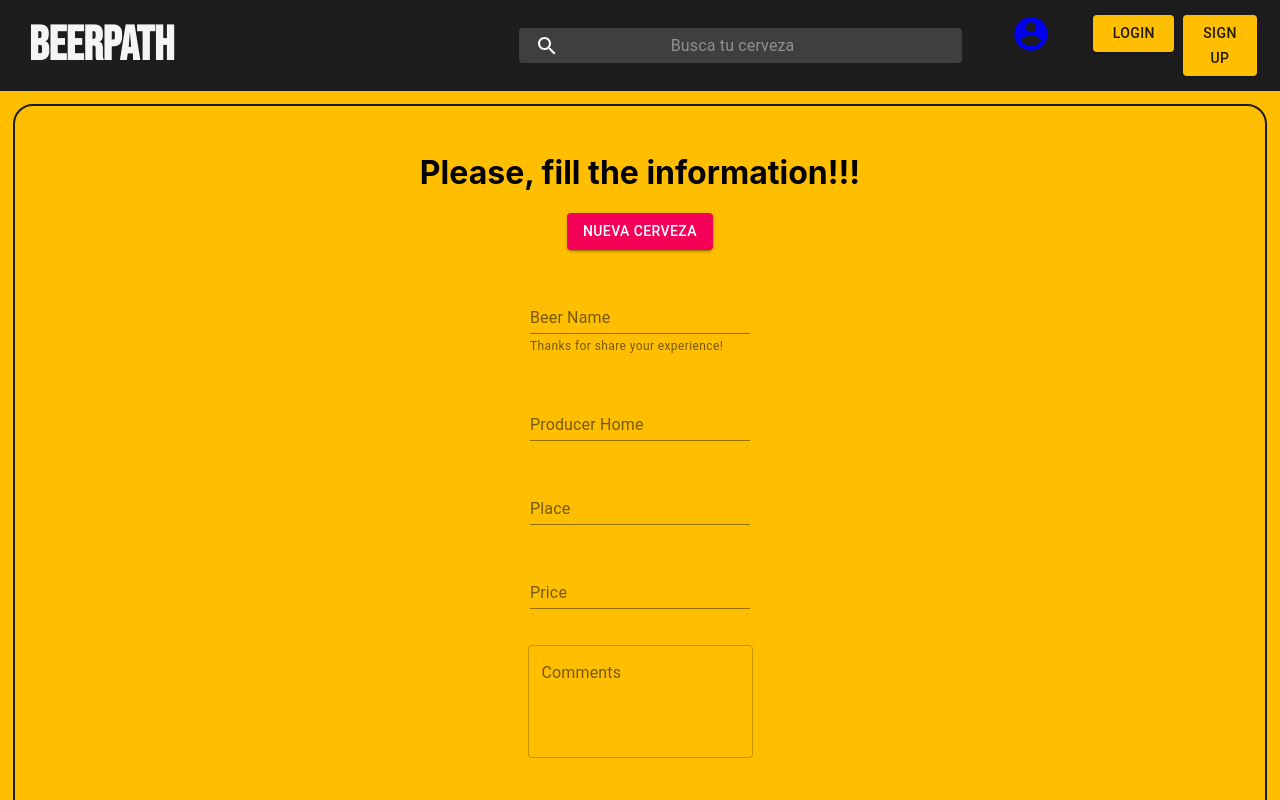
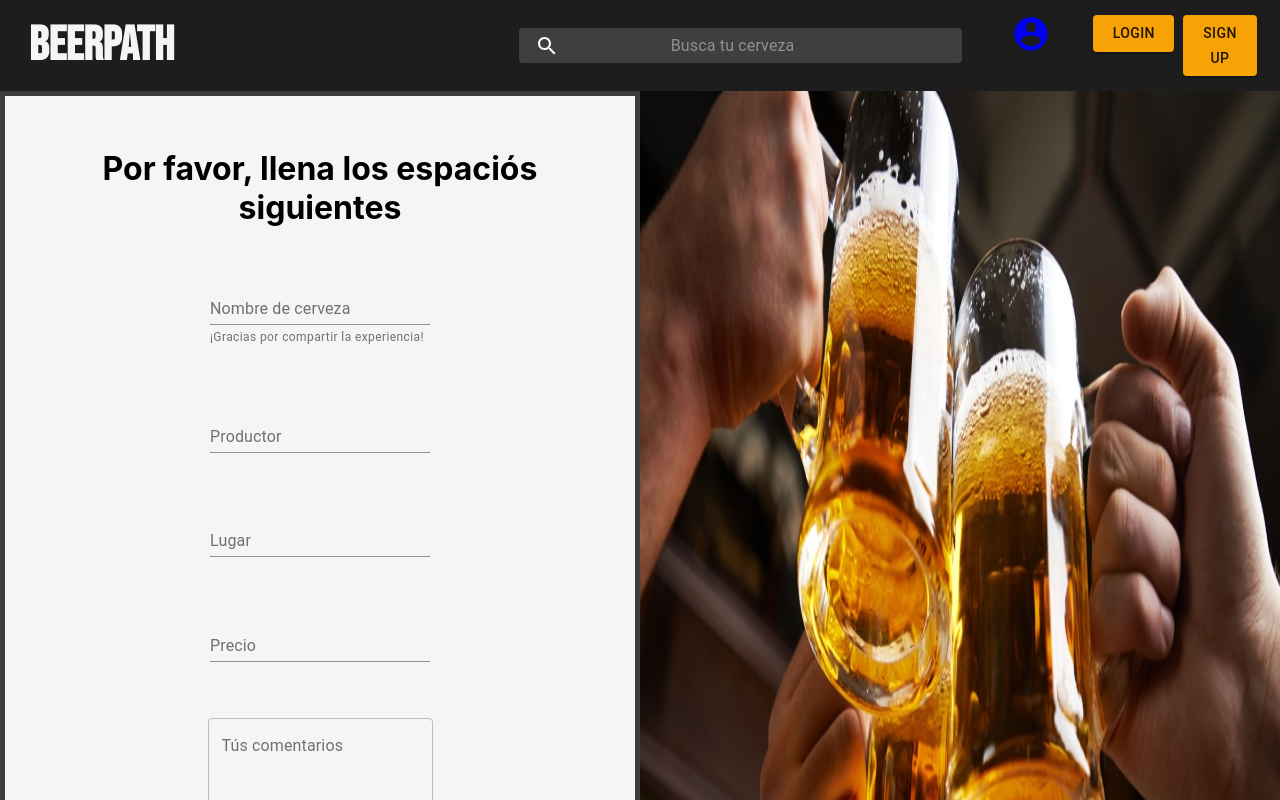
Before and after one commit to grja04/Beer-Path-Front, a React (Create React App) app: page /post in a window 1280 px wide. Shown: the top 800 px of the page. Built offline with nearby package versions, Linux system fonts and the light colour scheme.

Commit message:
post chela, actualizado

```diff
--- a/src/components/yellowButton.js
+++ b/src/components/yellowButton.js
@@ -10,7 +10,7 @@ const useStyles = makeStyles((theme) => ({
     },
   },
   button:{
-    background:'#FFBF00',
+    background:'#F7A205',
     width:'90%',
     margin:'1%'
   },
--- a/src/pages/post.js
+++ b/src/pages/post.js
@@ -1,4 +1,4 @@
-import React,{useState} from "react"
+import React, { useState } from "react"
 import FormControl from '@material-ui/core/FormControl';
 import InputLabel from '@material-ui/core/InputLabel';
 import Input from '@material-ui/core/Input';
@@ -8,66 +8,76 @@ import { Grid } from '@material-ui/core';
 import YellowButton from '../components/yellowButton';
 import TextField from '@material-ui/core/TextField';
 import Button from '@material-ui/core/Button';
-import {Link} from "react-router-dom";
+import { Link } from "react-router-dom";
 
 const useStyles = makeStyles((theme) => ({
   pageRoot: {
-    background:'#FFBF00',
+    background: '#F5F5F5',
   },
-    contentWrapper:{
-      background:'#FFBF00',
-      margin:'1%',
-      justifyContent:'center',
-      alignItems:'center',
-      display:'block',
-      border:'2px solid',
-      borderColor:'#1d1d1d',
-      borderRadius:'20px',
-      padding:'2%',
+  contentWrapper: {
+    background: '#F5F5F5',
+    justifyContent: 'center',
+    border: '5px solid',
+    borderColor: '#403B3B',
+    padding: '5%',
   },
-    formStyle:{
-      margin:'3%'
-    }}))
+  formStyle: {
+    margin: '5%',
+    background: '#F5F5F5',
+    font:'#F5F5F5',
+    width: '50%',
+  },
+  imagePost: {
+    justifyContent: 'right'
+  },
+  button: {
+    background: '#F7A205',
+    justifyContent: 'center',
+    width:'15%'
+  },
+  formContainer: {
+    justifyContent: 'rigth',
+    background: '#292929'
+  }
+}))
 
 function Post() {
   const classes = useStyles();
   const [postData, setPostData] = useState({});
-  const getPostData=event=>{
+  const getPostData = event => {
     let property = event.target.name
     let value = event.target.value
-    setPostData({...postData, [property]:value})
+    setPostData({ ...postData, [property]: value })
   }
-  const savePostData = ()=>{
+  const savePostData = () => {
     console.log('el boton esta funcionando en post')
-    fetch("",{
+    fetch("", {
       method: "POST",
       body: JSON.stringify(postData)
     })
   }
   return (
     <Grid container className={classes.pageRoot}>
+      <Grid item xs={12} sm={6} className={classes.formContainer}>
         <Grid container className={classes.contentWrapper}>
           <Grid item>
-          <h1>Please, fill the information!!!</h1>
-          <Link to='/beer'><Button variant="contained" color="secondary">
-            NUEVA CERVEZA
-          </Button></Link>
+            <h1>Por favor, llena los espaciós siguientes</h1>
           </Grid>
           <Grid item className={classes.formStyle}>
             <FormControl>
-          <InputLabel htmlFor="my-input">Beer Name</InputLabel>
+              <InputLabel htmlFor="my-input">Nombre de cerveza</InputLabel>
               <Input
                 onChange={getPostData}
                 name="name"
                 id="my-input"
                 aria-describedby="my-helper-text"
               />
-          <FormHelperText id="my-helper-text">Thanks for share your experience!</FormHelperText>
+              <FormHelperText id="my-helper-text">¡Gracias por compartir la experiencia!</FormHelperText>
             </FormControl>
           </Grid>
           <Grid item className={classes.formStyle}>
             <FormControl>
-          <InputLabel htmlFor="my-input">Producer Home</InputLabel>
+              <InputLabel htmlFor="my-input">Productor</InputLabel>
               <Input
                 onChange={getPostData}
                 name="producer"
@@ -78,7 +88,7 @@ function Post() {
           </Grid>
           <Grid item className={classes.formStyle}>
             <FormControl>
-          <InputLabel htmlFor="my-input">Place</InputLabel>
+              <InputLabel htmlFor="my-input">Lugar</InputLabel>
               <Input
                 onChange={getPostData}
                 name="location" id="my-input"
@@ -88,7 +98,7 @@ function Post() {
           </Grid>
           <Grid item className={classes.formStyle}>
             <FormControl>
-          <InputLabel htmlFor="my-input">Price</InputLabel>
+              <InputLabel htmlFor="my-input">Precio</InputLabel>
               <Input
                 onChange={getPostData}
                 name="price"
@@ -102,14 +112,23 @@ function Post() {
               name="review"
               onChange={getPostData}
               id="outlined-multiline-static"
-            label="Comments"
+              label="Tús comentarios"
               multiline
               rows={4}
               variant="outlined"
             />
           </Grid>
-        <Grid item className={classes.formStyle}>
-          <YellowButton text="Done!" onClick={savePostData}/>
+
+        </Grid>
+        <Grid>
+            <Link to=''><Button variant="contained" className={classes.button}>
+              Publicar Cerveza
+            </Button></Link>
+          </Grid>
+      </Grid>
+      <Grid item xs={12} sm={6} container className={classes.imagePost}>
+        <Grid container style={{ background: '#F7A205' }}>
+          <img src="/cervezaPost.jpeg" style={{ width: "100%", height: "100%" }} alt="landingmiddle" />
         </Grid>
       </Grid>
     </Grid>
--- a/src/pages/profile.js
+++ b/src/pages/profile.js
@@ -17,7 +17,7 @@ import Button from '@material-ui/core/Button';
 import Typography from '@material-ui/core/Typography';
 import CardActionArea from '@material-ui/core/CardActionArea'
 import {useHistory} from 'react-router-dom'
-
+import {Link} from "react-router-dom";
 
 
 
@@ -141,7 +141,9 @@ function Profile() {
      </Grid>
 
      <Grid item xs={4} align='right' className={classes.buttonContainer}>
-     <Button variant="contained" size="large" className={classes.addButton}>Añade una Cerveza</Button>
+      <Link to='post'>
+     <Button variant="contained" size="large" className={classes.addButton} text='Post' to='/post/'> Añade una Cerveza</Button>
+     </Link>
      </Grid>
   </Grid>
   <Paper item xs={12} >
```
Also changed, not shown: public/cervezaPost.jpeg (added). Lines whose indentation alone changed are shown as unchanged.
